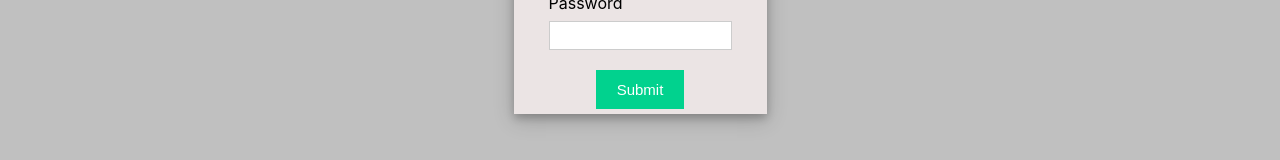
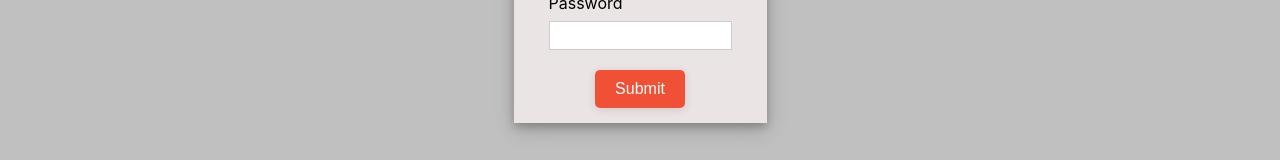
Before and after one commit to Pankaj1947/FacePrep_infiniteScroll, a React (Create React App) app: page / in a window 1280 px wide. Shown: the part 303-463 px from the top of the page. Built offline with nearby package versions, Linux system fonts and the light colour scheme.

Commit message:
Logout functionality implementation done

```diff
--- a/src/components/Pages/Home.jsx
+++ b/src/components/Pages/Home.jsx
@@ -1,10 +1,14 @@
 import React, { useEffect } from "react";
 import InfiniteScroll from "react-infinite-scroll-component";
+import { useNavigate } from "react-router-dom";
+import { AuthContext } from "../../context/AuthContext";
 
 import "./styles.css";
 
 export const Home = () => {
   const [users, setUsers] = React.useState([]);
+  const [isAuth, toggleAuth] = React.useContext(AuthContext);
+  const navigate=useNavigate();
 
   //https://randomuser.me/api/?page=1&results=10
   useEffect(() => {
@@ -18,7 +22,6 @@ export const Home = () => {
       .then((res) => res.json())
       .then((data) => {
         setUsers([...users, ...data.results]);
-        console.log(data.results);
       })
       .catch((err) => console.log(err));
   };
@@ -29,13 +32,21 @@ export const Home = () => {
     }, 1000);
   };
 
+  //logout function
+  const logOut = () => {
+    toggleAuth();
+    alert("Logged Out");
+    navigate("/");
+  };
+
+
   return (
     <div>
       <div className="heading">
         <h1>Infinite Scroll</h1>
       </div>
       <div className="logout">
-        <button>Logout</button>
+        <button onClick={logOut}>Logout</button>
       </div>
       <div className="mainContainer">
         <InfiniteScroll
--- a/src/components/Pages/Login.jsx
+++ b/src/components/Pages/Login.jsx
@@ -6,7 +6,6 @@ import { AuthContext } from "../../context/AuthContext";
 import "./styles.css";
 
 export const Login = () => {
-  // React States
   const [errorMessages, setErrorMessages] = useState({});
   const [isSubmitted, setIsSubmitted] = useState(false);
   const [isAuth,toggleAuth]=useContext(AuthContext);
--- a/src/components/Pages/styles.css
+++ b/src/components/Pages/styles.css
@@ -46,14 +46,14 @@
   width: 100%;
   gap: 5%;
 }
-.text{
+.text {
   color: #f05136;
 }
-.text span{
+.text span {
   color: black;
 }
 
-.logout{
+.logout {
   display: flex;
   justify-content: end;
   align-items: center;
@@ -61,7 +61,7 @@
   margin-bottom: 50px;
   margin-right: 50px;
 }
-.logout button{
+.logout button {
   background-color: #f05136;
   color: white;
   border: none;
@@ -70,11 +70,9 @@
   cursor: pointer;
   box-shadow: rgba(99, 99, 99, 0.2) 0px 2px 8px 0px;
 }
-.logout button:hover{
+.logout button:hover {
   background-color: #fc2b06;
 }
-
-
 
 /* Form CSS */
 .formContainer {
@@ -94,16 +92,19 @@ input[type="password"] {
 
 input[type="submit"] {
   margin-top: 10px;
+  margin-bottom: 10px;
+  background-color: #f05136;
+  font-size: 16px;
+  color: white;
+  border: none;
+  padding: 10px 20px;
+  border-radius: 5px;
   cursor: pointer;
-  font-size: 15px;
-  background: #01d28e;
-  border: 1px solid #01d28e;
-  color: #fff;
-  padding: 10px 20px;
+  box-shadow: rgba(99, 99, 99, 0.2) 0px 2px 8px 0px;
 }
 
 input[type="submit"]:hover {
-  background: #6cf0c2;
+  background-color: #ff2600;
 }
 
 .button-container {
@@ -112,7 +113,7 @@ input[type="submit"]:hover {
 }
 
 .login-form {
-  background-color: rgb(235, 228, 228);;
+  background-color: rgb(235, 228, 228);
   padding: 5px 25px;
   box-shadow: 0 4px 8px 0 rgba(0, 0, 0, 0.2), 0 6px 20px 0 rgba(0, 0, 0, 0.19);
 }
```
Lines whose indentation alone changed are shown as unchanged.
